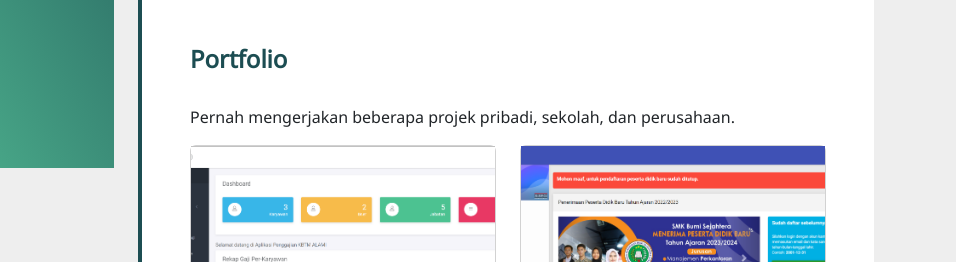
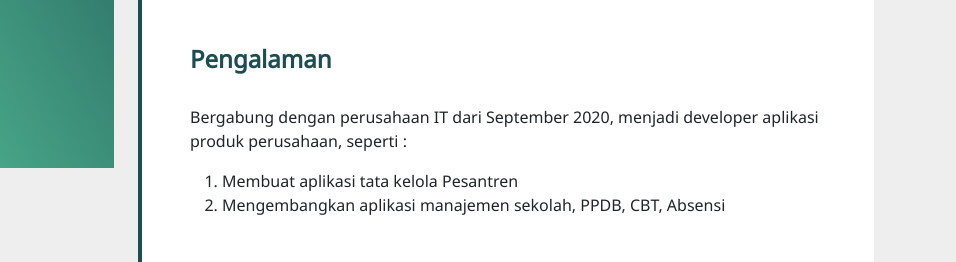
Before and after one commit to holupeas/holupeas.github.io, a plain HTML site: page index.html in a window 1280 px wide. Shown: the part 429-691 px from the top of the page, 324-1280 px from the left. Drawn offline with nearby package versions, Linux system fonts and the light colour scheme.

Commit message:
Update index.html

```diff
--- a/index.html
+++ b/index.html
@@ -74,6 +74,14 @@
                             <li>2013-2016 . SMK YASTI 1 CISAAT - <b>Teknik Komputer dan Jaringan</b></li>
                             <li>2016-2019 . Universitas Bina Sarana Informatika - <b>Sistem Informasi</b></li>
                         </ul>
+
+                        <h4 class="heading mt-5">Pengalaman</h4>
+                        <p>Bergabung dengan perusahaan IT dari September 2020, menjadi developer aplikasi produk
+                            perusahaan, seperti :</p>
+                        <ol>
+                            <li>Membuat aplikasi tata kelola Pesantren</li>
+                            <li>Mengembangkan aplikasi manajemen sekolah, PPDB, CBT, Absensi</li>
+                        </ol>
 
                         <h4 class="heading mt-5">Portfolio</h4>
                         <p>Pernah mengerjakan beberapa projek pribadi, sekolah, dan perusahaan.</p>
```
